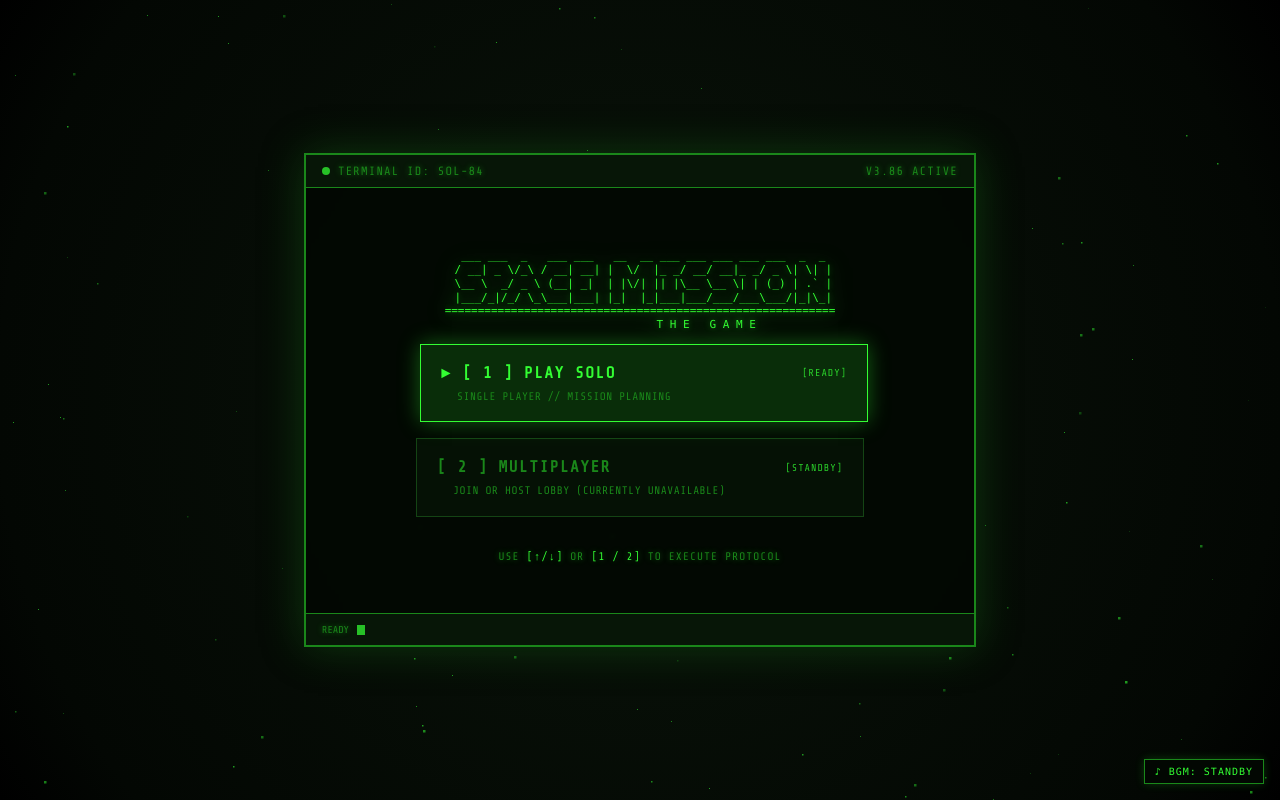
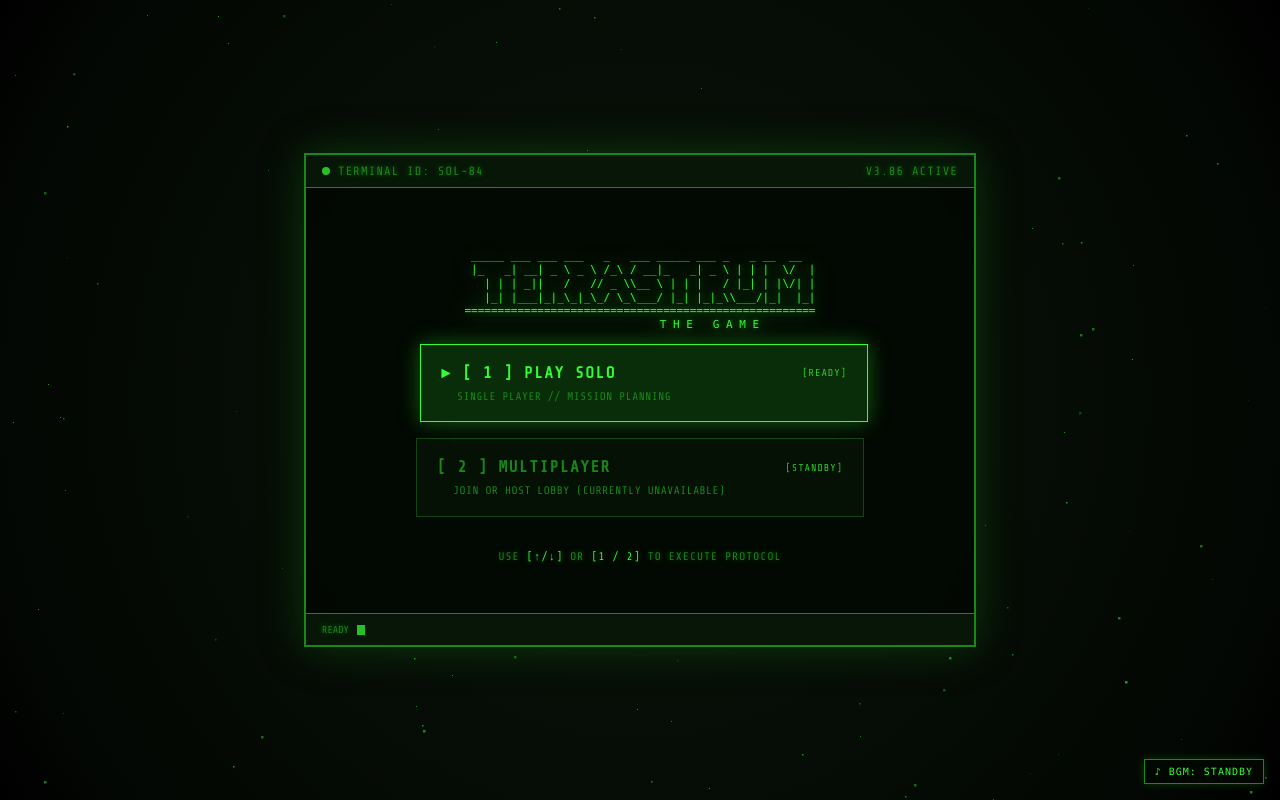
Before and after one commit to vaggeliskg/nasa_space_mission, a Next.js app: page / in a window 1280 px wide. Built offline with nearby package versions, Linux system fonts and the light colour scheme.

Commit message:
title change

```diff
--- a/app/page.tsx
+++ b/app/page.tsx
@@ -89,12 +89,12 @@ export default function WelcomeScreen() {
 
           <pre className="font-mono text-[8px] sm:text-[10px] md:text-[11px] leading-tight text-[#33ff33] mb-3 overflow-x-auto drop-shadow-[0_0_10px_rgba(51,255,51,0.6)]">
 {`
-  ___ ___  _   ___ ___   __  __ ___ ___ ___ ___ ___  _  _
- / __| _ \\/_\\ / __| __| |  \\/  |_ _/ __/ __|_ _/ _ \\| \\| |
- \\__ \\  _/ _ \\ (__| _|  | |\\/| || |\\__ \\__ \\| | (_) | .\` |
- |___/_|/_/ \\_\\___|___| |_|  |_|___|___/___/___\\___/|_|\\_|
-===========================================================
-                    T H E   G A M E
+_____ ___ ___ ___   _   ___ _____ ___ _   _ __  __
+ |_   _| __| _ \\ _ \\ /_\\ / __|_   _| _ \\ | | |  \\/  |
+   | | | _||   /   // _ \\\\__ \\ | | |   / |_| | |\\/| |
+   |_| |___|_|_\\_|_\\_/ \\_\\___/ |_| |_|_\\\\___/|_|  |_|
+=====================================================
+                     T H E   G A M E
 `}
           </pre>
 
```
